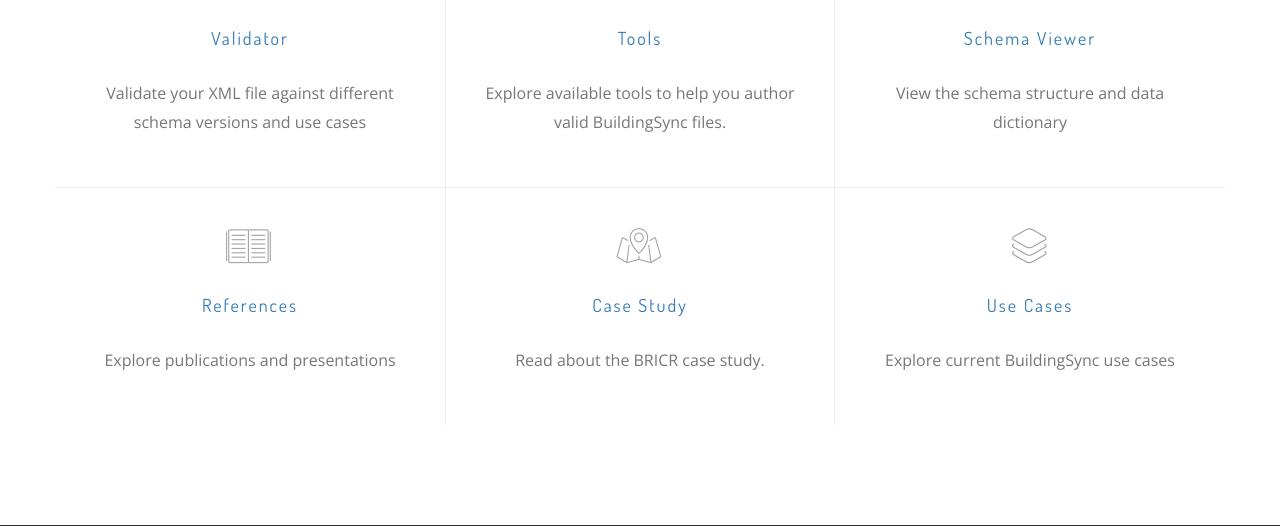
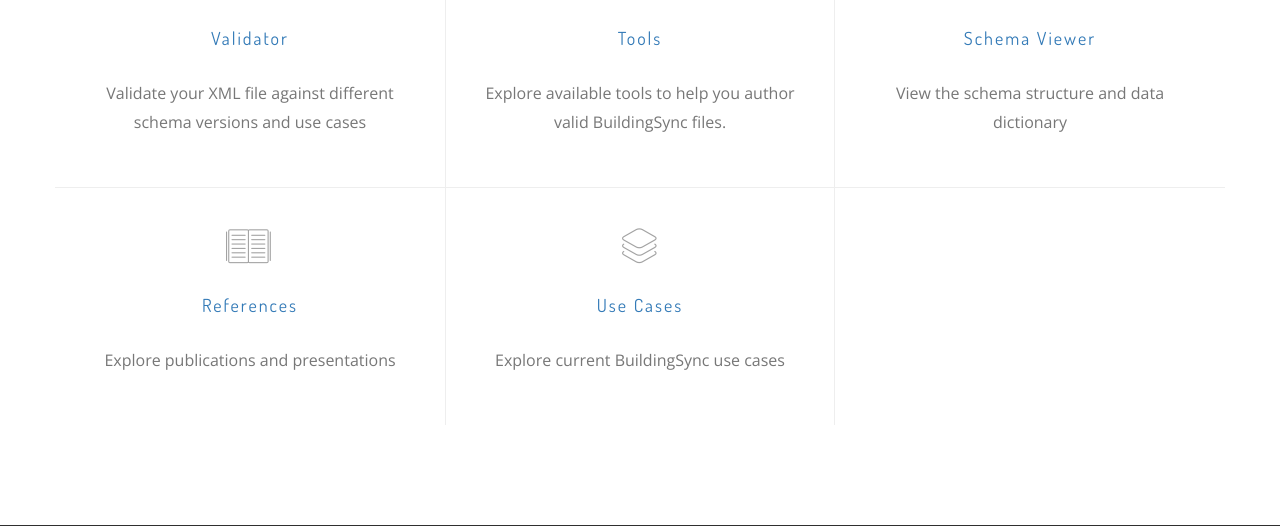
Before and after one commit to BuildingSync/BuildingSync-website, a Django app: page / in a window 1280 px wide. Shown: the part 2026-2552 px from the top of the page. Run offline with Django 3.2, Linux system fonts and the light colour scheme; parts of the project's set-up code (start-up, migrations or seed data) failed here and were passed over; some libraries are stand-ins or nearby versions; grey boxes are pictures that could not be loaded.

Commit message:
hide case study page

```diff
--- a/bsyncviewer/templates/index.html
+++ b/bsyncviewer/templates/index.html
@@ -162,13 +162,13 @@
             </div>
           </div>
 
-          <div class="col-md-4">
+     <!--      <div class="col-md-4">
             <div class="serv-item">
               <span class="icon-map"></span>
               <h6><a href="/case_study">Case Study</a></h6>
               <p>Read about the BRICR case study.</p>
             </div>
-          </div>
+          </div> -->
 
           <div class="col-md-4">
             <div class="serv-item">
--- a/bsyncviewer/templates/topnav.html
+++ b/bsyncviewer/templates/topnav.html
@@ -42,7 +42,7 @@
       <ul class="dropdown-menu" role="menu">
 
         <li class="{% active_page request 'references' %}"><a href="{% url 'references' %}">References</a></li>
-        <li class="{% active_page request 'case_study' %}"><a href="{% url 'case_study' %}">Case Study</a></li>
+        <!-- <li class="{% active_page request 'case_study' %}"><a href="{% url 'case_study' %}">Case Study</a></li> -->
         <li class="{% active_page request 'mlod' %}"><a href="{% url 'mlod' %}">Model Level of Detail Definitions</a></li>
         <li class="{% active_page request 'technical_resources' %}"><a href="{% url 'technical_resources' %}">Technical Resources</a></li>
       </ul>
```
